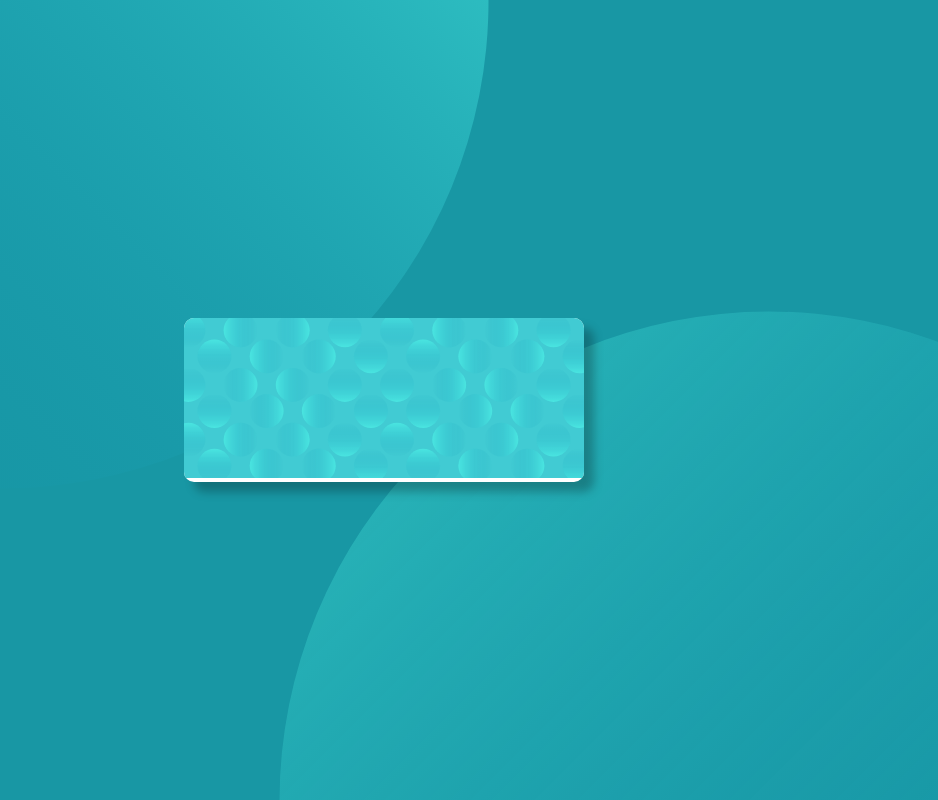
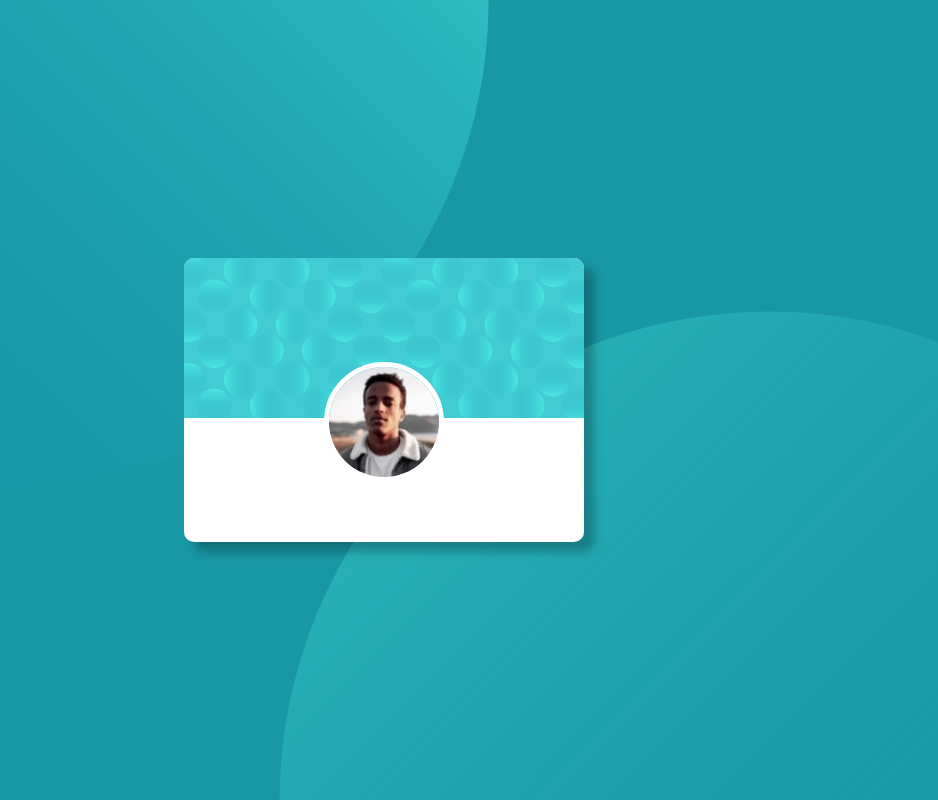
Before and after one commit to sparklaunch/04.ProfileCard, a Svelte app in the folder profile-card/: page / in a window 1280 px wide. Shown: the whole page, without its empty margins (256-1194 px from the left). Built offline with nearby package versions, Linux system fonts and the light colour scheme.

Commit message:
Add the profile image

```diff
--- a/profile-card/src/components/Card.svelte
+++ b/profile-card/src/components/Card.svelte
@@ -1,9 +1,11 @@
 <script>
     import Banner from "./Banner.svelte";
+    import Profile from "./Profile.svelte";
 </script>
 
 <div id="card">
     <Banner />
+    <Profile />
 </div>
 
 <style>
--- /dev/null
+++ b/profile-card/src/components/Profile.svelte
@@ -0,0 +1,20 @@
+<div id="profile">
+    <img src="/assets/image-victor.jpg" alt="Profile" />
+</div>
+
+<style>
+    #profile {
+        border: 5px solid white;
+        border-radius: 50%;
+        overflow: hidden;
+        width: 120px;
+        height: 120px;
+        position: relative;
+        left: 50%;
+        transform: translate(-50%, -50%);
+    }
+    #profile > img {
+        width: 100%;
+        height: auto;
+    }
+</style>
```
